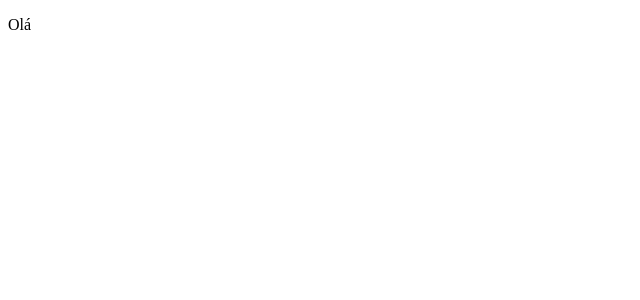
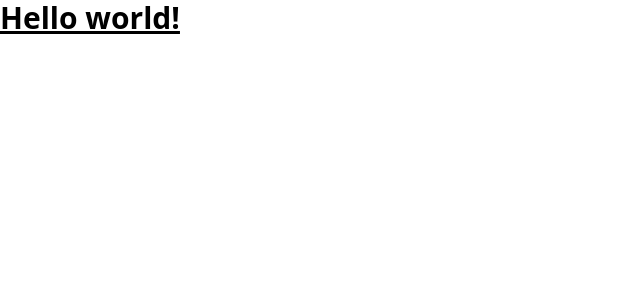
Before and after one commit to fabricadecodigo/expenses, a React (Create React App) app: page / in a window 1280 px wide. Shown: the top 300 px of the page, without its empty margins (0-640 px from the left). Built offline with nearby package versions, Linux system fonts and the light colour scheme.

Commit message:
tailwind

```diff
--- a/package.json
+++ b/package.json
@@ -17,6 +17,9 @@
     "@types/node": "16.11.33",
     "@types/react": "18.0.9",
     "@types/react-dom": "18.0.3",
+    "autoprefixer": "10.4.7",
+    "postcss": "8.4.13",
+    "tailwindcss": "3.0.24",
     "typescript": "4.6.4"
   },
   "scripts": {
--- /dev/null
+++ b/postcss.config.js
@@ -0,0 +1,6 @@
+module.exports = {
+  plugins: {
+    tailwindcss: {},
+    autoprefixer: {},
+  },
+}
--- a/src/App.tsx
+++ b/src/App.tsx
@@ -1,6 +1,8 @@
 function App() {
   return (
-    <p>Olá</p>
+    <h1 className="text-3xl font-bold underline">
+      Hello world!
+    </h1>
   );
 }
 
--- /dev/null
+++ b/src/index.css
@@ -0,0 +1,3 @@
+@tailwind base;
+@tailwind components;
+@tailwind utilities;
--- a/src/index.tsx
+++ b/src/index.tsx
@@ -2,6 +2,7 @@
 import { BrowserRouter } from 'react-router-dom';
 import App from './App';
 import reportWebVitals from './reportWebVitals';
+import './index.css'
 
 const root = ReactDOM.createRoot(
   document.getElementById('root') as HTMLElement
--- /dev/null
+++ b/tailwind.config.js
@@ -0,0 +1,9 @@
+module.exports = {
+  content: [
+    "./src/**/*.{js,jsx,ts,tsx}",
+  ],
+  theme: {
+    extend: {},
+  },
+  plugins: [],
+}
```
Also changed, not shown: 1 other file (tests, documents, lock files or other folders).
